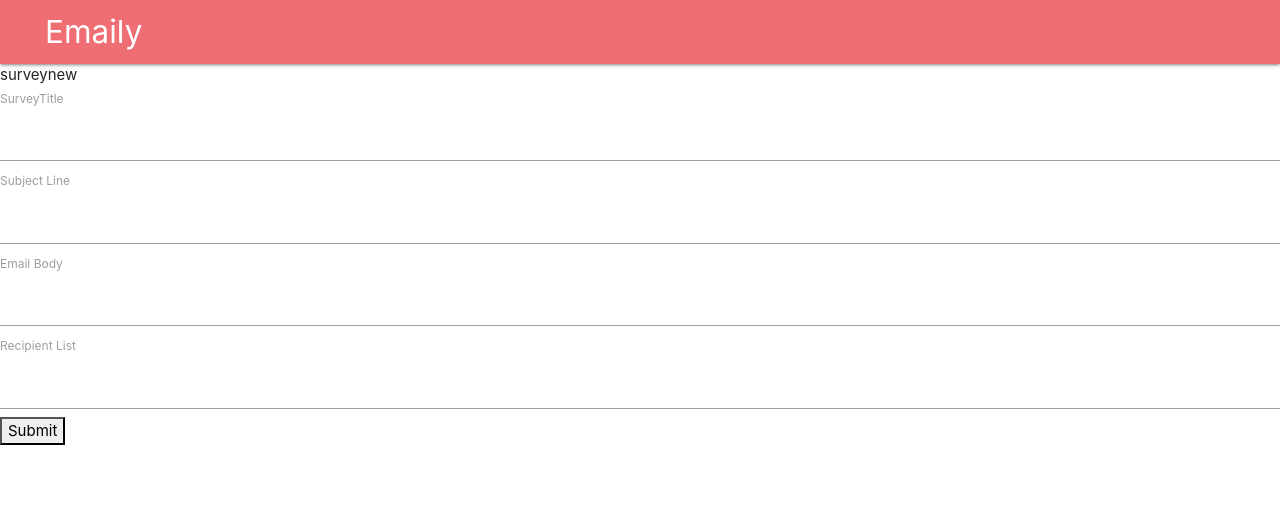
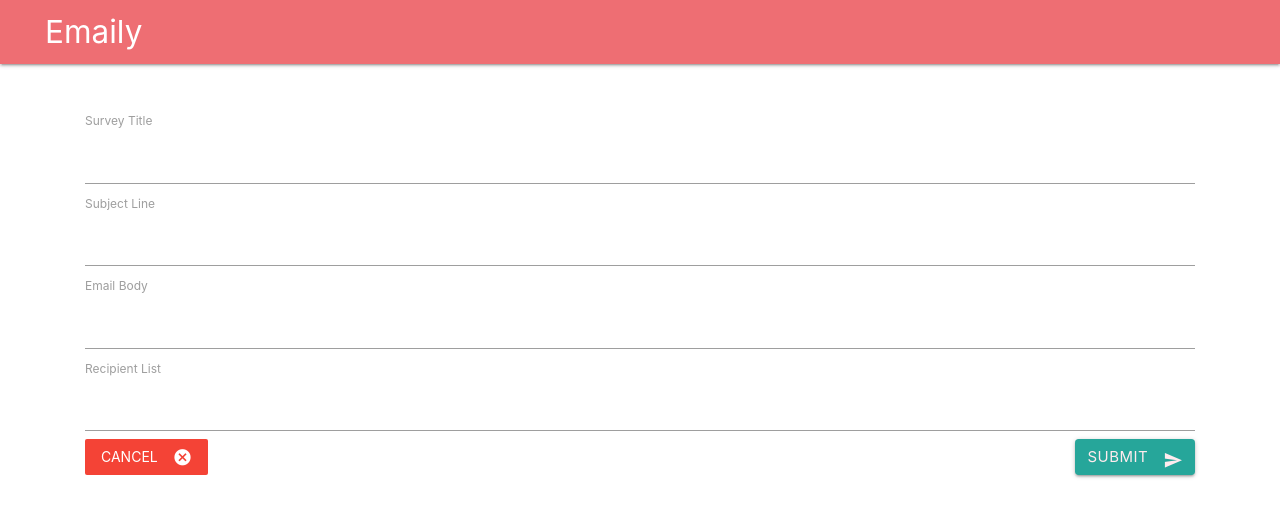
Before and after one commit to kaleido01/React-and-node.js-fullstack, a React (Create React App) app in the folder client/: page /surveys/new in a window 1280 px wide. Shown: the top 516 px of the page. Built offline with nearby package versions, Linux system fonts and the light colour scheme; no server answers.

Commit message:
implement materializecss

```diff
--- a/client/src/components/App.js
+++ b/client/src/components/App.js
@@ -18,11 +18,12 @@
 	return (
 		<BrowserRouter>
 			<div>
-
 				<Header />
-				<Route path="/" exact component={Landing} />
-				<Route path="/surveys" exact component={Dashboard} />
-				<Route path="/surveys/new" exact component={SurveyNew} />
+        <div className="container">
+          <Route path="/" exact component={Landing} />
+          <Route path="/surveys" exact component={Dashboard} />
+          <Route path="/surveys/new" exact component={SurveyNew} />
+        </div>
 			</div>
 		</BrowserRouter>
   );
--- a/client/src/components/Header.js
+++ b/client/src/components/Header.js
@@ -15,7 +15,7 @@
         return <li><a href="/auth/google">login with google</a></li>
       default :
         return [
-        <li><Payments /></li>,
+        <li ><Payments /></li>,
         <li className="ml-3">your credits: {this.props.auth.credits}</li>,
         <li><a href="/api/logout">logout</a></li>,
         ]
--- a/client/src/components/surveys/SurveyNew.js
+++ b/client/src/components/surveys/SurveyNew.js
@@ -7,8 +7,7 @@
   render(){
 
     return(
-      <div>
-        surveynew
+      <div className="mt-5">
       <SurveyForm />
       </div>
     )
--- a/client/src/components/surveys/surveyForm.js
+++ b/client/src/components/surveys/surveyForm.js
@@ -1,18 +1,29 @@
+import _ from "lodash"
+import { Link } from "react-router-dom"
 import React,{ Component } from "react"
 import { reduxForm, Field } from "redux-form"
 import SurveyField from "./SurveyField"
+
+
+
+const FIELDS=[
+  {label:"Survey Title",name:"title"},
+  {label:"Subject Line",name:"subjet"},
+  {label:"Email Body",name:"body"},
+  {label:"Recipient List",name:"emails"},
+]
+
+
 class SurveyForm extends Component{
 
+  renderFields(){
 
-  renderFields(){
-    return (
-      <div>
-        <Field label="SurveyTitle" type="text" name="title" component={SurveyField}   />
-        <Field label="Subject Line" type="text" name="subject" component={SurveyField}   />
-        <Field label="Email Body" type="text" name="body" component={SurveyField}   />
-        <Field label="Recipient List" type="emails" name="emails" component={SurveyField}   />
-        </div>
-    )
+      return _.map(FIELDS,({label,name})=>{
+        return  (
+          <Field key={name} component={SurveyField} type="text" label={label} name={name} />
+        )
+      })
+
   }
 
   render(){
@@ -20,7 +31,12 @@
       <div>
         <form onSubmit={this.props.handleSubmit(values=>console.log(values))}>
           {this.renderFields()}
-          <button type="submit">Submit</button>
+          <Link to="/survey" className="red btn-flat white-text">
+          <i className="material-icons right">cancel</i>Cancel
+          </Link>
+          <button className="btn  red-text text-lighten-5 teal lighten-1 right" type="submit" name="action">Submit
+            <i className="material-icons right">send</i>
+          </button>
         </form>
       </div>
     )
--- a/client/src/index.js
+++ b/client/src/index.js
@@ -1,4 +1,6 @@
 import 'materialize-css/dist/css/materialize.min.css'
+import 'materialize-css/dist/js/materialize.min'
+
 import 'bootstrap/dist/css/bootstrap.min.css'
 import React from "react";
 import ReactDOM from "react-dom";
```
